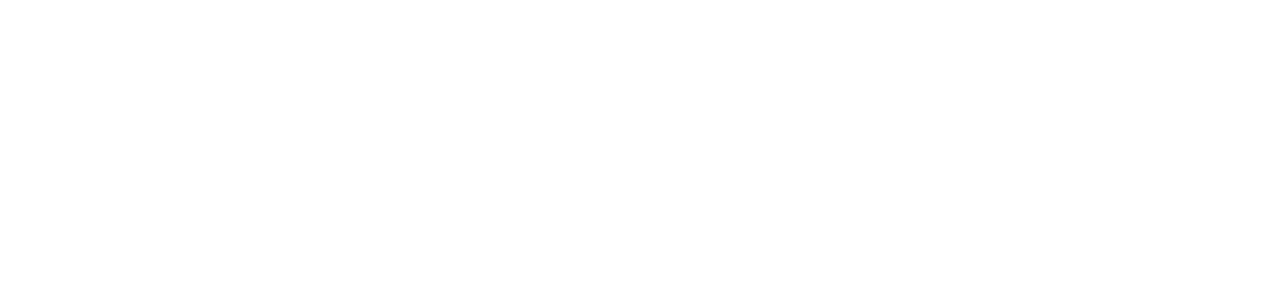
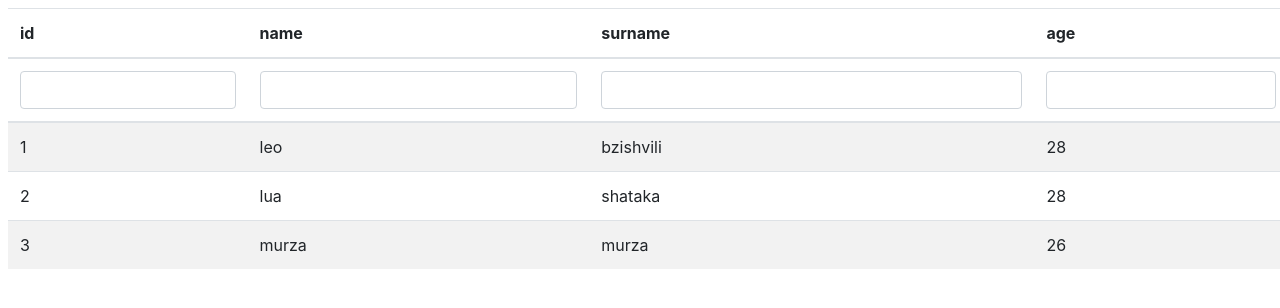
Before and after one commit to ll-bat/js-practice, a plain HTML site: page day 6/index.html in a window 1280 px wide. Drawn offline with nearby package versions, Linux system fonts and the light colour scheme.

Commit message:
Finish practicing

```diff
--- a/day 6/app.js
+++ b/day 6/app.js
@@ -0,0 +1,150 @@
+
+const dom = document;
+
+function elt(el, className = '') {
+    const elm = dom.createElement(el);
+    if (className)
+        elm.className = className;
+    return elm;
+}
+
+const table = elt("table", "table table-striped m-2");
+
+const thead = elt('thead');
+const firstTr = elt('tr');
+
+
+
+["id", "name", "surname", "age"].forEach(column => {
+    const th = elt('th');
+    th.innerText = column;
+    th.width = "50px"
+    firstTr.append(th);
+})
+thead.append(firstTr);
+
+
+
+
+const secondTr = elt('tr');
+["id", "name", "surname", "age"].forEach(column => {
+    const th = elt('th');
+    const input = elt("input", 'form-control');
+
+    input.addEventListener('input', e => {
+        inputChangeHandler(column, input.value);
+    })
+
+    th.append(input)
+    secondTr.append(th);
+})
+thead.append(secondTr);
+
+
+
+const currentFilerValues = {
+    id: "",
+    name: "",
+    surname: "",
+    age: "",
+}
+
+
+const inputChangeHandler = (column, value) => {
+    currentFilerValues[column] = value;
+
+    const filteredStudents = [];
+
+    students.forEach(student => {  // 1 leo bzishvili 28
+        let isOk = true;
+        ['id', 'name', 'surname', 'age'].forEach(filterColumn => {
+            const studentColumn = student[filterColumn].toString();
+            const enteredColumnValue = currentFilerValues[filterColumn];
+            if (studentColumn.indexOf(enteredColumnValue) > -1) {
+                // ok
+            } else {
+                isOk = false;
+            }
+        })
+
+        if (isOk) {
+            filteredStudents.push(student);
+        }
+    })
+
+    tbody.innerHTML = "";
+    filteredStudents.forEach(student => {
+        const tr = elt('tr');
+        ['id', 'name', 'surname', 'age'].forEach(column => {
+            const td = elt('td');
+            td.innerText = student[column];
+            tr.append(td);
+        })
+        tbody.append(tr);
+    })
+}
+
+
+const students = [
+    {
+        id: 1,
+        name: "leo",
+        surname: "bzishvili",
+        age: 28
+    },
+    {
+        id: 2,
+        name: "lua",
+        surname: "shataka",
+        age: 28
+    },
+    {
+        id: 3,
+        name: "murza",
+        surname: "murza",
+        age: 26
+    },
+]
+
+const tbody = elt("tbody");
+students.forEach(student => {
+    const tr = elt('tr');
+    ["id", "name", "surname", "age"].forEach(column => {
+        const td = elt('td');
+        td.innerText = student[column];
+        tr.append(td);
+    })
+    tbody.append(tr);
+})
+
+table.append(thead);
+table.append(tbody);
+dom.body.append(table);
+
+
+/**
+ *
+ *  <table>
+ *      <thead>
+ *          <tr>
+ *              <th> Id </th>
+ *              <th> Name </th>
+ *              <th> Age </th>
+ *          <tr>
+ *
+ *          </tr>
+ *      </thead>
+ *
+ *      <tbody>
+ *          <tr>
+ *              <td> 1 </td>
+ *              <td> leo </td>
+ *              <td> 23 </td>
+ *          </tr>
+ *          <tr>
+ *              <td> 2 </td>
+ *              <td> lua </td>
+ *              <td> 21 </td>
+ *          </tr>
+ *      </tbody>
+ */
--- a/day 6/index.html
+++ b/day 6/index.html
@@ -1,12 +1,18 @@
 <!DOCTYPE html>
 <html lang="en">
+
 <head>
     <meta charset="UTF-8">
     <meta http-equiv="X-UA-Compatible" content="IE=edge">
     <meta name="viewport" content="width=device-width, initial-scale=1.0">
     <title>Document</title>
+    <link rel="stylesheet" href="https://maxcdn.bootstrapcdn.com/bootstrap/4.5.2/css/bootstrap.min.css">
+    <script src="https://ajax.googleapis.com/ajax/libs/jquery/3.5.1/jquery.min.js"></script>
+    <script src="https://cdnjs.cloudflare.com/ajax/libs/popper.js/1.16.0/umd/popper.min.js"></script>
+    <script src="https://maxcdn.bootstrapcdn.com/bootstrap/4.5.2/js/bootstrap.min.js"></script>
 </head>
 <body>
     <script src="app.js"></script>
 </body>
+
 </html>
```
